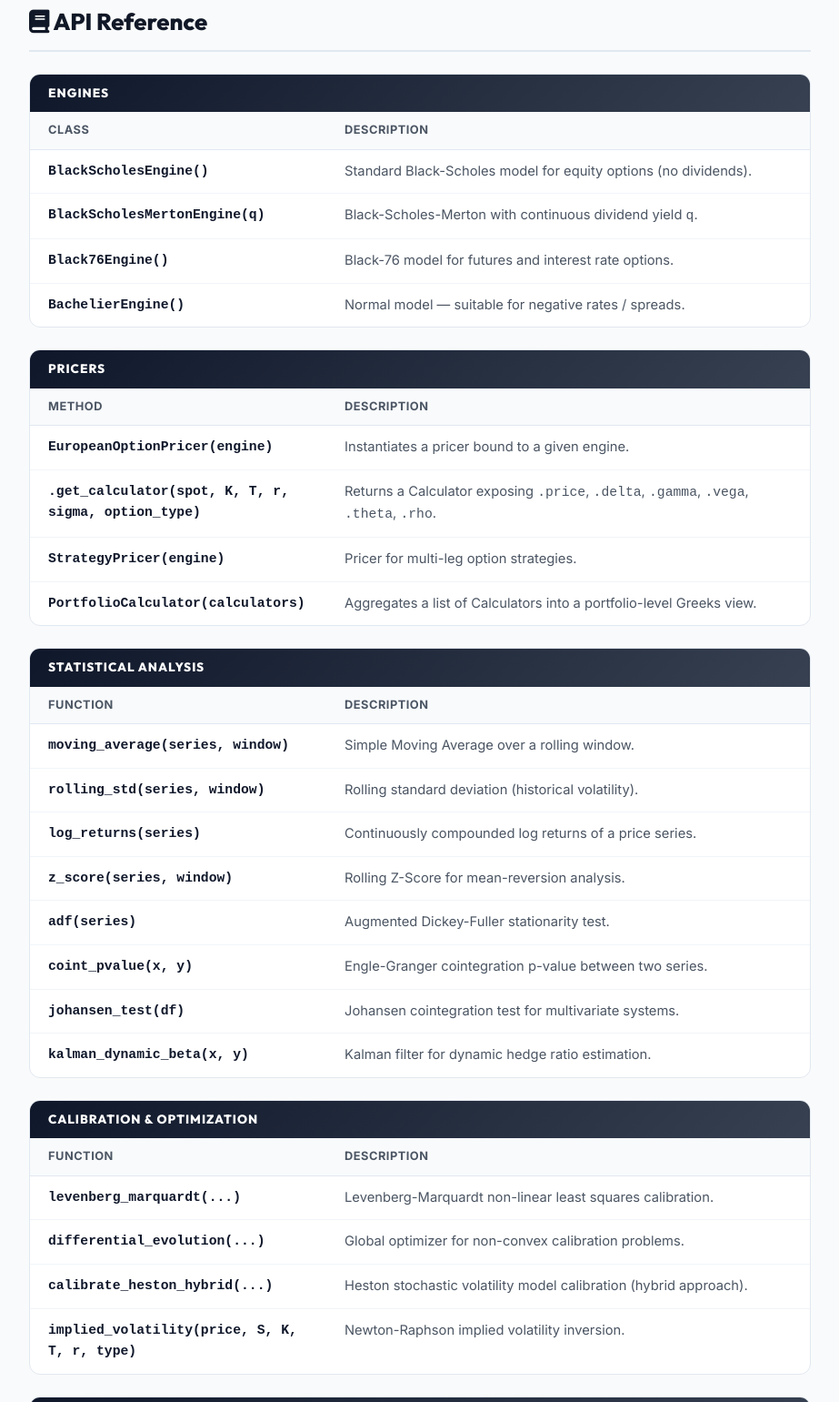
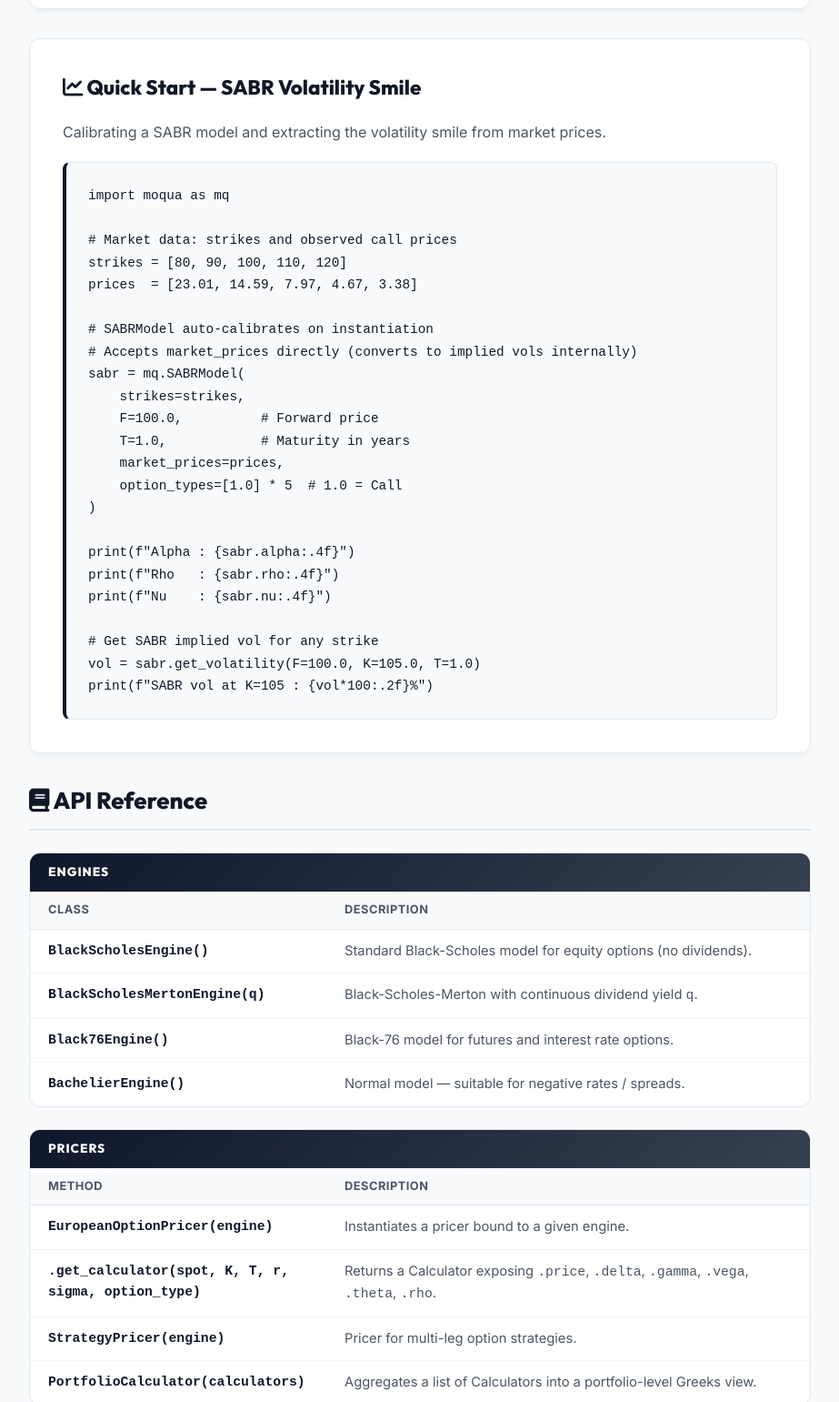
Before and after one commit to Mdrici02/moqua, a plain HTML site: page download.html in a window 1280 px wide. Shown: the part 1259-2800 px from the top of the page at 91% size, without its empty margins (178-1101 px from the left). Drawn offline with Linux system fonts and the light colour scheme.

Commit message:
Update Python Package page: bump to v0.3.2, add SABR/Heston docs and SABR Quick Start example

```diff
--- a/download.html
+++ b/download.html
@@ -148,6 +148,7 @@
         <div class="page-header">
             <h1>Python Package</h1>
             <p>Install the moqua quantitative finance library and start pricing in seconds.</p>
+            <p style="margin-top:10px;"><span style="background: var(--accent-gradient); color:white; font-size:0.8rem; font-weight:600; padding:4px 14px; border-radius:20px;">v0.3.2</span></p>
         </div>
 
         <!-- Installation -->
@@ -166,7 +167,7 @@
 
         <!-- Quick Start -->
         <div class="install-box">
-            <h2><i class="fa-solid fa-laptop-code"></i> Quick Start</h2>
+            <h2><i class="fa-solid fa-laptop-code"></i> Quick Start — Options Pricing</h2>
             <p style="margin-bottom: 20px; color: var(--text-secondary);">Pricing a European Call using the Black-Scholes engine.</p>
             <div class="code-block">import moqua as mq
 
@@ -184,6 +185,35 @@ print(f"Delta : {calc.delta:.4f}")
 print(f"Gamma : {calc.gamma:.4f}")
 print(f"Vega  : {calc.vega:.4f}")
 print(f"Theta : {calc.theta:.4f}")</div>
+        </div>
+
+        <!-- Quick Start SABR -->
+        <div class="install-box">
+            <h2><i class="fa-solid fa-chart-line"></i> Quick Start — SABR Volatility Smile</h2>
+            <p style="margin-bottom: 20px; color: var(--text-secondary);">Calibrating a SABR model and extracting the volatility smile from market prices.</p>
+            <div class="code-block">import moqua as mq
+
+# Market data: strikes and observed call prices
+strikes = [80, 90, 100, 110, 120]
+prices  = [23.01, 14.59, 7.97, 4.67, 3.38]
+
+# SABRModel auto-calibrates on instantiation
+# Accepts market_prices directly (converts to implied vols internally)
+sabr = mq.SABRModel(
+    strikes=strikes,
+    F=100.0,          # Forward price
+    T=1.0,            # Maturity in years
+    market_prices=prices,
+    option_types=[1.0] * 5  # 1.0 = Call
+)
+
+print(f"Alpha : {sabr.alpha:.4f}")
+print(f"Rho   : {sabr.rho:.4f}")
+print(f"Nu    : {sabr.nu:.4f}")
+
+# Get SABR implied vol for any strike
+vol = sabr.get_volatility(F=100.0, K=105.0, T=1.0)
+print(f"SABR vol at K=105 : {vol*100:.2f}%")</div>
         </div>
 
         <!-- API Dictionary -->
@@ -230,15 +260,23 @@ print(f"Theta : {calc.theta:.4f}")</div>
                 </table>
             </div>
 
+            <!-- Models -->
+            <div class="api-group">
+                <div class="api-group-header">Stochastic Models</div>
+                <table class="api-table">
+                    <tr><th>Class</th><th>Description</th></tr>
+                    <tr><td>SABRModel(strikes, F, T, market_prices, option_types, beta)</td><td>Auto-calibrates the SABR model (Hagan 2002). Accepts raw market prices or implied vols. Exposes <code>.alpha</code>, <code>.rho</code>, <code>.nu</code> and <code>.get_volatility(F, K, T)</code>.</td></tr>
+                    <tr><td>HestonModel(strikes, market_prices, S0, T, r)</td><td>Auto-calibrates the Heston stochastic volatility model using a hybrid Differential Evolution + Levenberg-Marquardt approach. Exposes <code>.v0</code>, <code>.kappa</code>, <code>.theta</code>, <code>.sigma</code>, <code>.rho</code> and <code>.get_price(S0, K, T, r)</code>.</td></tr>
+                </table>
+            </div>
+
             <!-- Optimization -->
             <div class="api-group">
                 <div class="api-group-header">Calibration & Optimization</div>
                 <table class="api-table">
                     <tr><th>Function</th><th>Description</th></tr>
-                    <tr><td>levenberg_marquardt(...)</td><td>Levenberg-Marquardt non-linear least squares calibration.</td></tr>
-                    <tr><td>differential_evolution(...)</td><td>Global optimizer for non-convex calibration problems.</td></tr>
-                    <tr><td>calibrate_heston_hybrid(...)</td><td>Heston stochastic volatility model calibration (hybrid approach).</td></tr>
-                    <tr><td>implied_volatility(price, S, K, T, r, type)</td><td>Newton-Raphson implied volatility inversion.</td></tr>
+                    <tr><td>differential_evolution(func, bounds, args, pop_size, max_iter)</td><td>Global optimizer for non-convex calibration problems (e.g. Heston).</td></tr>
+                    <tr><td>implied_volatility(price, F, K, T, option_type)</td><td>Implied volatility inversion using Peter Jäckel's algorithm (via C++ core). Fast and numerically stable.</td></tr>
                 </table>
             </div>
 
```
